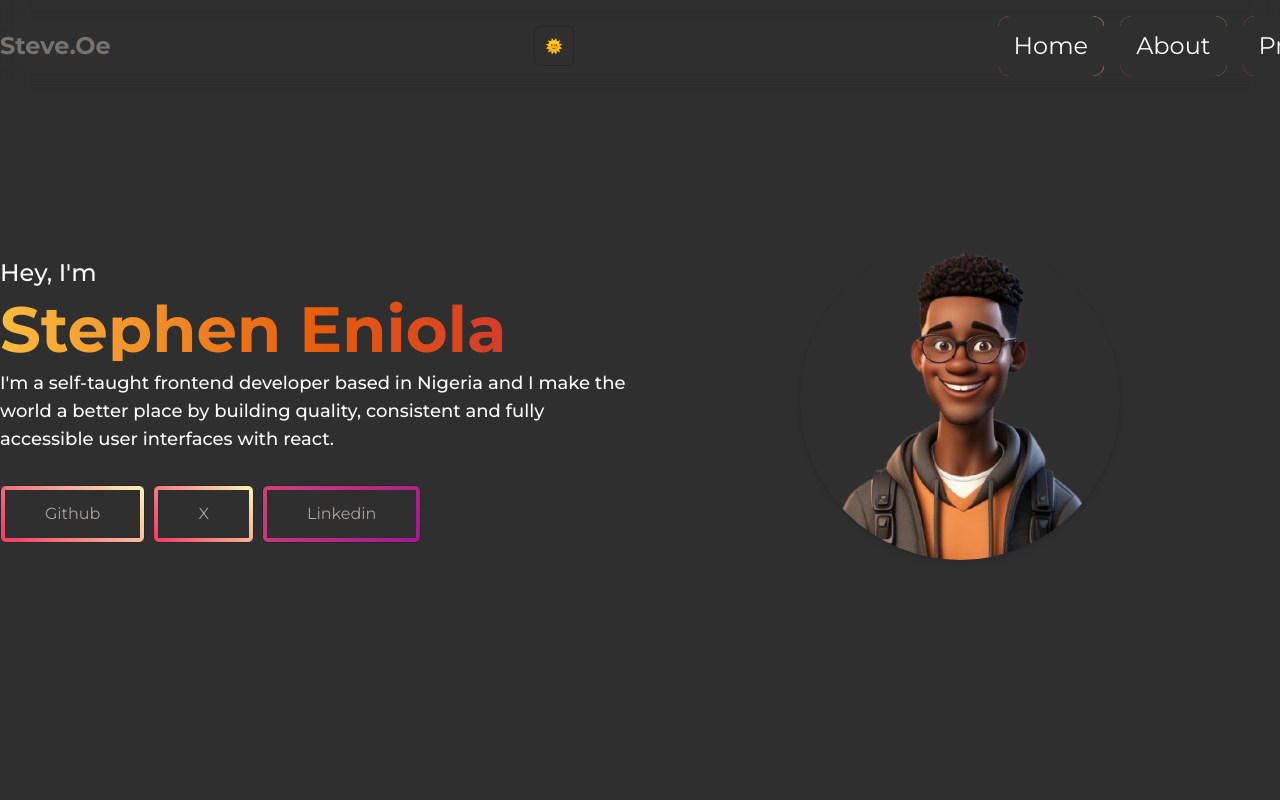
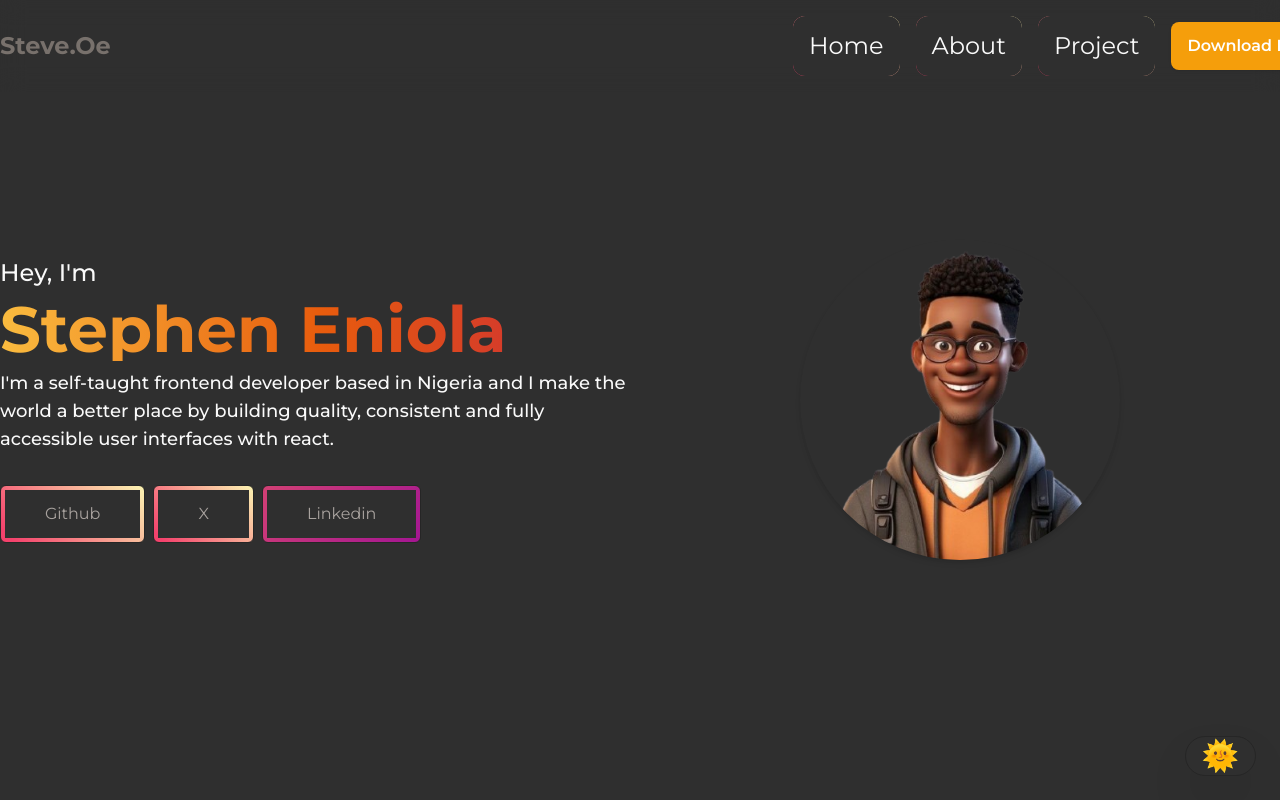
Before and after one commit to SteveEnny/new-portfolio-project, a React (Vite) app: page / in a window 1280 px wide. Shown: the top 800 px of the page. Built offline with nearby package versions, Linux system fonts and the light colour scheme.

Commit message:
feat:Dark mode

```diff
--- /dev/null
+++ b/src/components/ui/DarkModeToggle.tsx
@@ -0,0 +1,42 @@
+import { useState, useEffect } from "react";
+import { Button } from "./button";
+
+const DarkModeToggle = () => {
+  const [isDark, setIsDark] = useState(() => {
+    if (typeof window !== "undefined") {
+      return document.documentElement.classList.contains("dark");
+    }
+    return false;
+  });
+
+  useEffect(() => {
+    if (isDark) {
+      document.documentElement.classList.add("dark");
+    } else {
+      document.documentElement.classList.remove("dark");
+    }
+  }, [isDark]);
+
+  const toggleDarkMode = () => {
+    setIsDark((prev) => !prev);
+  };
+
+  return (
+    <div className="fixed bottom-6 right-6 z-50">
+      <Button
+        variant="outline"
+        className="rounded-full shadow-2xl bg-background dark:bg-card p-4"
+        onClick={toggleDarkMode}
+        aria-label="Toggle dark mode"
+      >
+        {isDark ? (
+          <span role="img" aria-label="Light mode" className="text-3xl">🌞</span>
+        ) : (
+          <span role="img" aria-label="Dark mode" className="text-3xl">🌙</span>
+        )}
+      </Button>
+    </div>
+  );
+};
+
+export default DarkModeToggle;
--- a/src/componets/AppLayout.tsx
+++ b/src/componets/AppLayout.tsx
@@ -1,6 +1,7 @@
 import { useRef } from "react";
 import Header from "./Header";
 import { Outlet } from "react-router";
+import DarkModeToggle from "../components/ui/DarkModeToggle";
 
 function AppLayout() {
   const about = useRef<HTMLDivElement>(null);
@@ -12,6 +13,7 @@ function AppLayout() {
       {/* <div className="  bg-gradient-to-r from-cyan-200 to-blue-400 rounded-[0px_0px_100px_100px]"> */}
       <Header about={about} contact={contact} project={project} />
       <Outlet />
+      <DarkModeToggle />
     </div>
   );
 }
--- a/src/componets/Header.tsx
+++ b/src/componets/Header.tsx
@@ -1,6 +1,7 @@
 import { useState, useEffect } from "react";
 import { NavLink } from "react-router";
-import { Button } from "../components/ui/button";
+import resume from "../assets/resume.pdf";
+
 
 type headerType = {
   about: React.MutableRefObject<HTMLDivElement | null>;
@@ -57,14 +58,6 @@ function Header({ about, project }: headerType) {
             <span className={`block h-0.5 w-6 bg-black mb-1 transition-all ${menuOpen ? 'opacity-0' : ''}`}></span>
             <span className={`block h-0.5 w-6 bg-black transition-all ${menuOpen ? '-rotate-45 -translate-y-2' : ''}`}></span>
           </button>
-          {/* Dark mode toggle */}
-          <Button variant="outline" size="icon" onClick={toggleDarkMode} aria-label="Toggle dark mode">
-            {isDark ? (
-              <span role="img" aria-label="Light mode">🌞</span>
-            ) : (
-              <span role="img" aria-label="Dark mode">🌙</span>
-            )}
-          </Button>
         </div>
         {/* Navigation links */}
         <ul
@@ -94,14 +87,15 @@ function Header({ about, project }: headerType) {
               Project
             </NavLink>
           </li>
-          {/* <li
-            onClick={() => scrollToSectio)}
-            className="bg-gradient3 rounded-xl w-full md:w-auto text-center"
-          >
-            <NavLink to" className="block px-4 py-2 md:py-3 bg-white rounded-xl">
-              Contact
-            </NavLink>
-          </li> */}
+          <li className="bg-gradient3 rounded-xl w-full md:w-auto text-center">
+            <a
+              href={resume}
+              download
+              className="block px-4 py-2 md:py-3 bg-amber-500 text-white font-semibold rounded-lg shadow hover:bg-amber-600 transition-colors text-sm md:text-base"
+            >
+              Download Resume
+            </a>
+          </li>
         </ul>
       </div>
     </nav>
```
Also changed, not shown: 1 other file (tests, documents, lock files or other folders).
